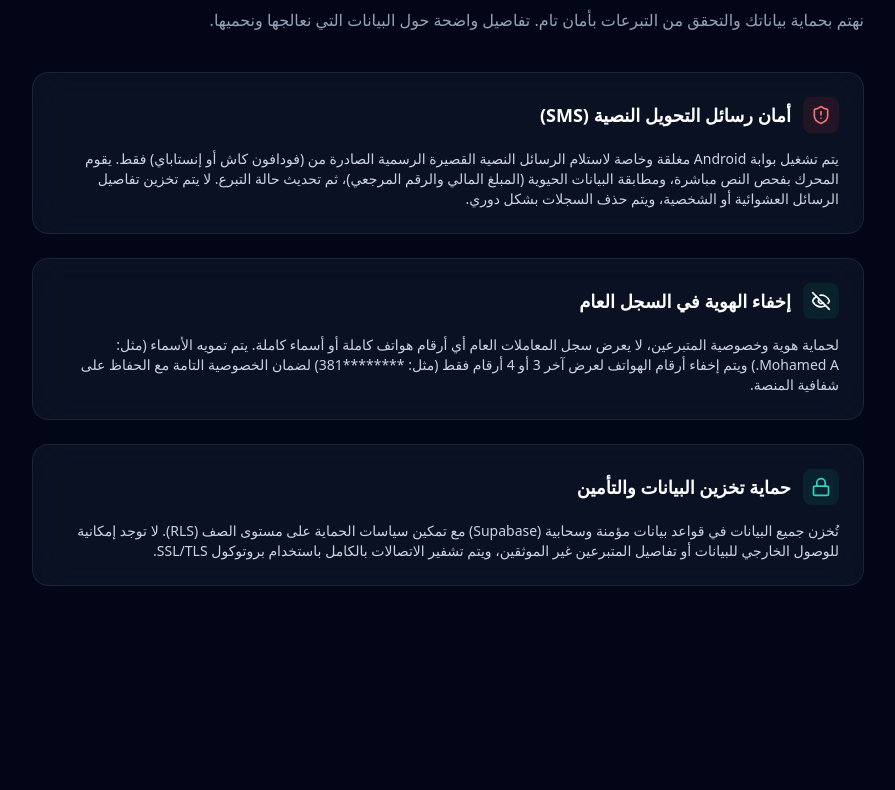
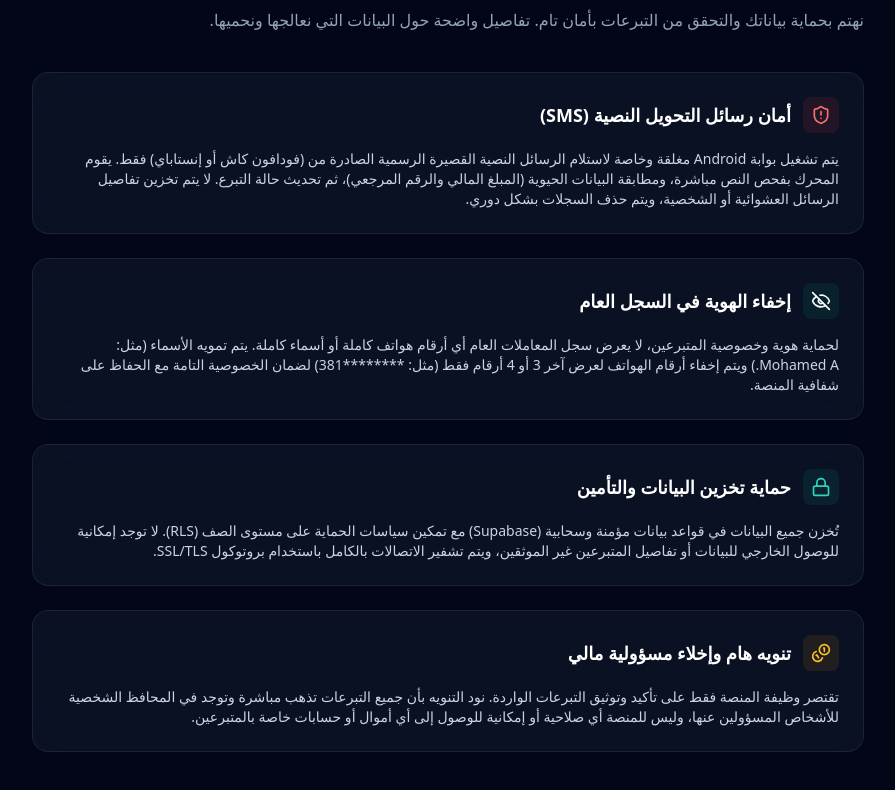
Before and after one commit to aboelkhiermohamed/donations, a Next.js app: page /privacy-policy in a window 1280 px wide. Shown: the part 250-1040 px from the top of the page, without its empty margins (192-1087 px from the left). Before the commit the page ends 900 px from the top, so only its background shows below. Built offline with nearby package versions, Linux system fonts and the light colour scheme; no server answers; the database is empty.

Commit message:
Update privacy policy with financial disclaimer and funds notice

```diff
--- a/src/app/privacy-policy/page.tsx
+++ b/src/app/privacy-policy/page.tsx
@@ -3,7 +3,7 @@
 import React, { useEffect, useState } from 'react';
 import Link from 'next/link';
 import { useLanguage } from '@/context/LanguageContext';
-import { Heart, Globe, ArrowLeft, ArrowRight, ShieldAlert, Lock, EyeOff } from 'lucide-react';
+import { Heart, Globe, ArrowLeft, ArrowRight, ShieldAlert, Lock, EyeOff, Coins } from 'lucide-react';
 
 export default function PrivacyPolicyPage() {
   const { language, dir, toggleLanguage } = useLanguage();
@@ -129,6 +129,23 @@ export default function PrivacyPolicyPage() {
             </p>
           </div>
 
+          {/* Policy Card 4: Donation Disclaimer */}
+          <div className="glass-panel p-6 rounded-2xl border border-slate-900 space-y-4">
+            <div className="flex items-center gap-3">
+              <div className="w-9 h-9 rounded-lg bg-amber-500/10 flex items-center justify-center text-amber-400">
+                <Coins className="w-5 h-5" />
+              </div>
+              <h2 className="text-lg font-bold text-white">
+                {language === 'ar' ? 'تنويه هام وإخلاء مسؤولية مالي' : 'Important Disclaimer & Funds Notice'}
+              </h2>
+            </div>
+            <p className="text-xs md:text-sm text-slate-300 leading-relaxed">
+              {language === 'ar'
+                ? 'تقتصر وظيفة المنصة فقط على تأكيد وتوثيق التبرعات الواردة. نود التنويه بأن جميع التبرعات تذهب مباشرة وتوجد في المحافظ الشخصية للأشخاص المسؤولين عنها، وليس للمنصة أي صلاحية أو إمكانية للوصول إلى أي أموال أو حسابات خاصة بالمتبرعين.'
+                : 'The platform\'s role is strictly limited to confirming and documenting incoming donations. All donations are sent directly to and remain within the personal wallets of the responsible individuals. The platform does not have any access, control, or authority over any donor funds or private accounts.'}
+            </p>
+          </div>
+
         </div>
 
       </main>
```
